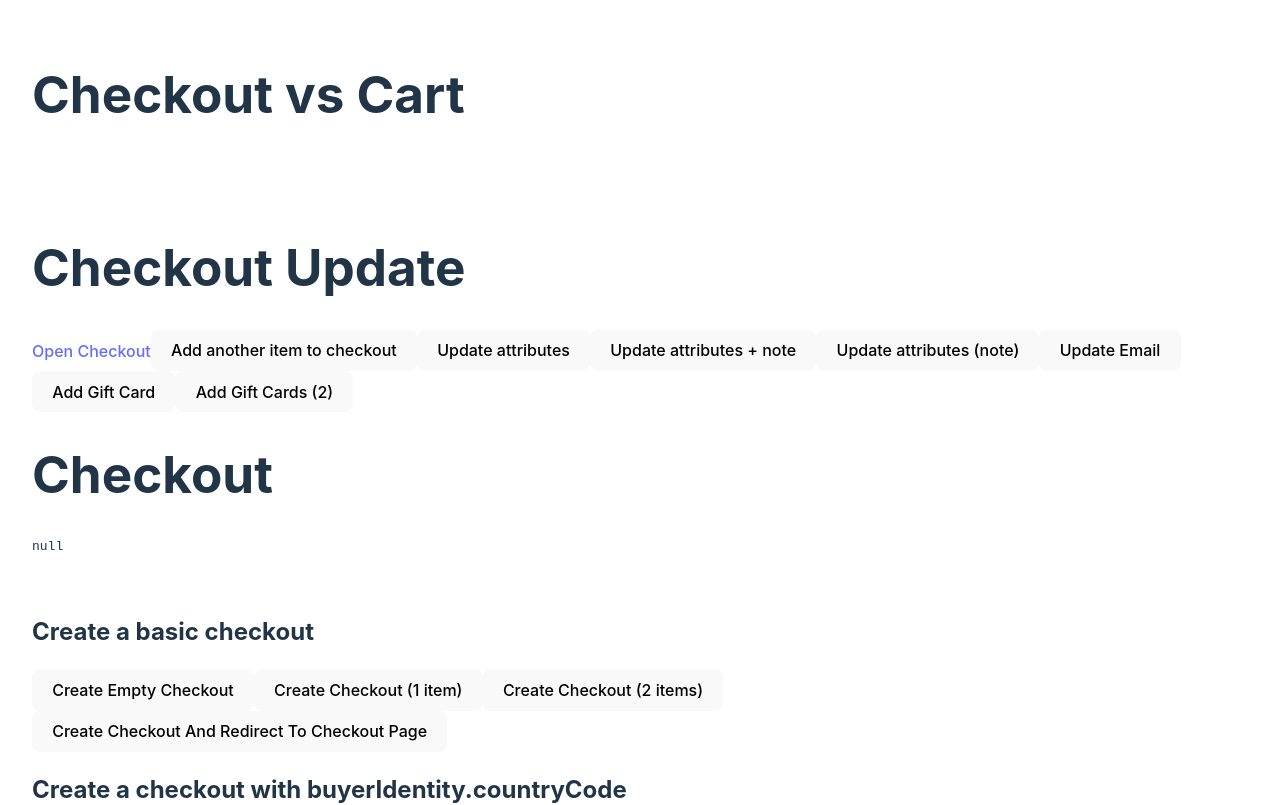
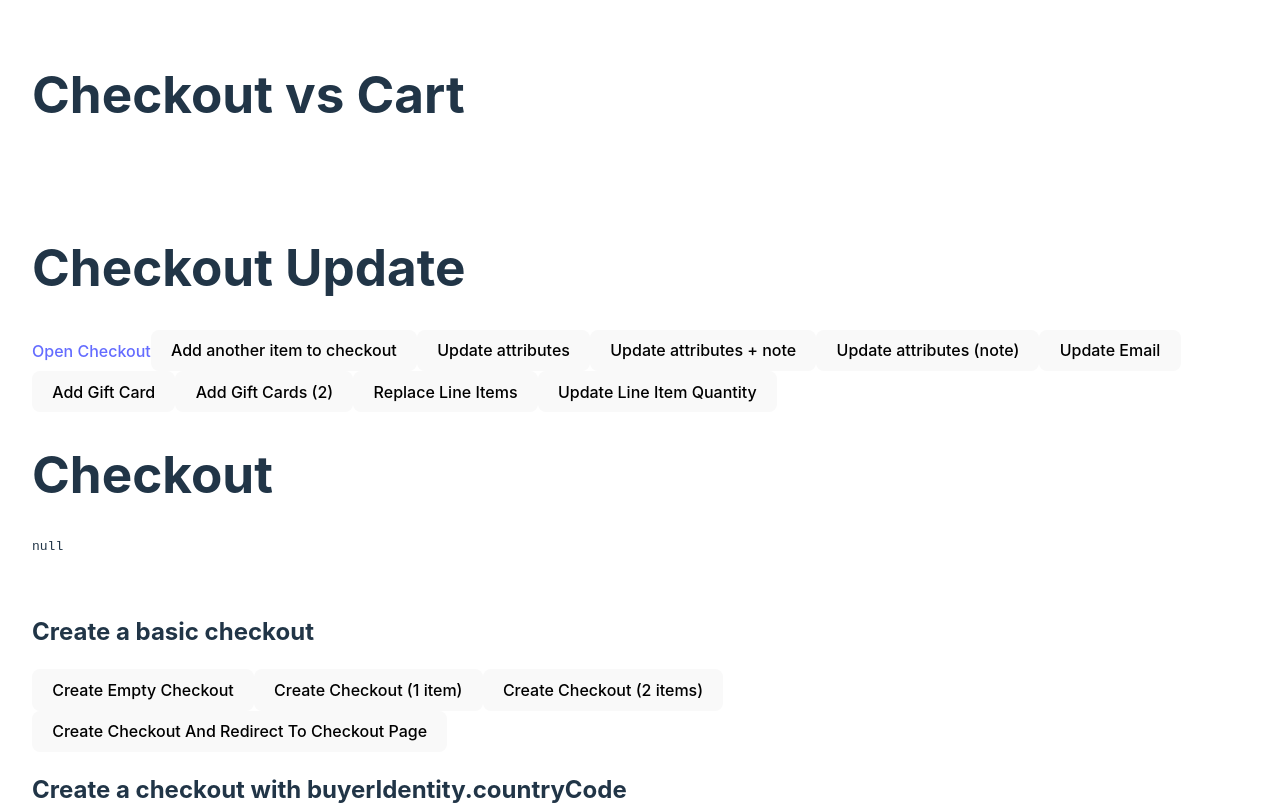
Before and after one commit to juanpprieto/sdk-3-tophat, a React (Vite) app: page / in a window 1280 px wide. Shown: the top 805 px of the page. Built offline with nearby package versions, Linux system fonts and the light colour scheme; what @shopify/storefront-api-client, shopify-buy would draw is missing.

Commit message:
Add checkout replaceLineItems and updateLineItems

```diff
--- a/src/App.jsx
+++ b/src/App.jsx
@@ -169,6 +169,35 @@ function CheckoutUpdate({ checkout, setCheckout }) {
       }}>
         Add Gift Cards (2)
       </button>
+
+      <button onClick={async () => {
+        client.checkout.replaceLineItems(checkout?.id, [
+          {
+            variantId: "gid://shopify/ProductVariant/48535896490006",
+            quantity: 1
+          }
+        ]).then((checkout) => {
+          console.log('Item added:', checkout)
+          setCheckout(checkout)
+        })
+      }}>
+        Replace Line Items
+      </button>
+
+      <button onClick={async () => {
+        client.checkout.updateLineItems(checkout?.id, [
+          {
+            // lineItem id (not variantId)
+            id: checkout.lineItems[0].id,
+            quantity: 2
+          }
+        ]).then((checkout) => {
+          console.log('Item added:', checkout)
+          setCheckout(checkout)
+        })
+      }}>
+        Update Line Item Quantity
+      </button>
     </div>
   )
 }
```
